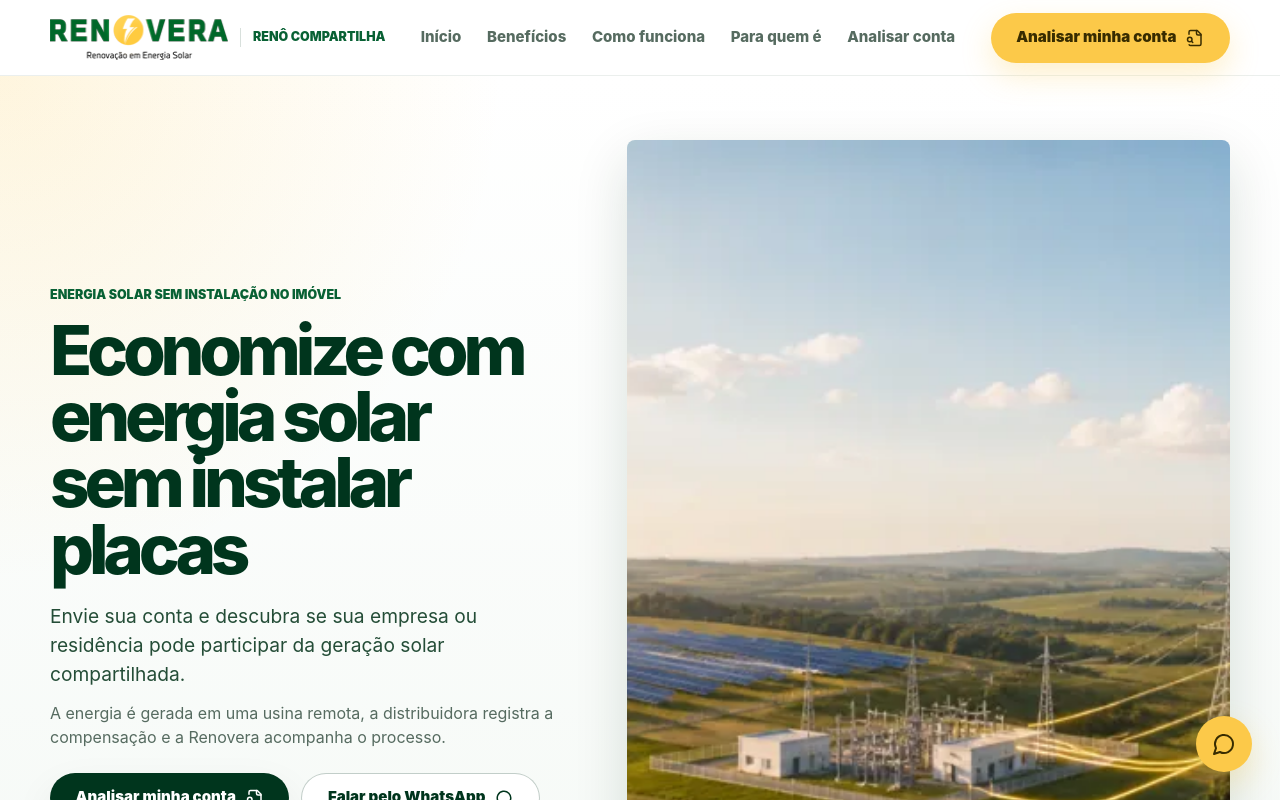
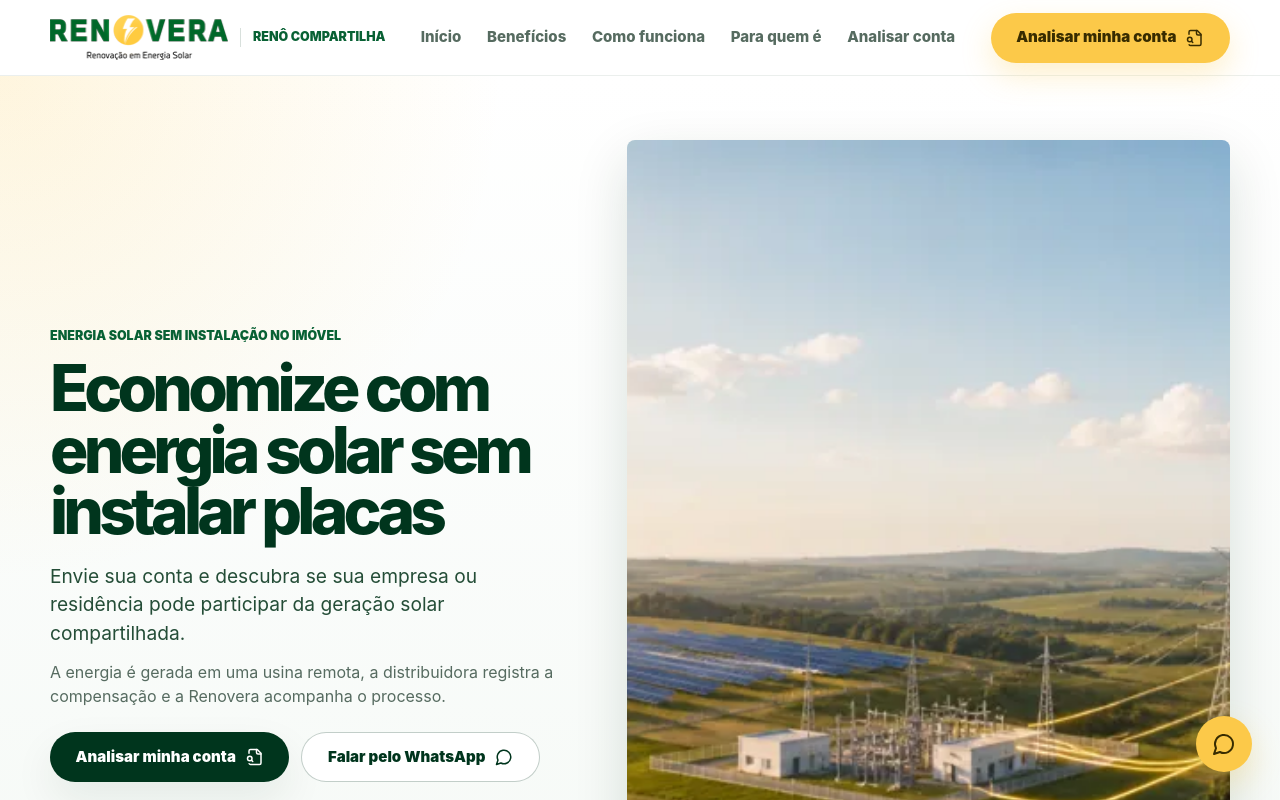
Before and after one commit to luscaarmstrong1/reno-compartilha, a React (Vite) app: page / in a window 1280 px wide. Shown: the top 800 px of the page. Built offline with nearby package versions, Linux system fonts and the light colour scheme.

Commit message:
fix: balance compartilha desktop hero heading

```diff
--- a/src/styles.css
+++ b/src/styles.css
@@ -327,7 +327,7 @@ h3 {
 
 h1 {
   max-width: 700px;
-  font-size: clamp(2.75rem, 5.4vw, 5.1rem);
+  font-size: clamp(2.75rem, 5vw, 4.3rem);
   font-weight: 800;
 }
 
```
